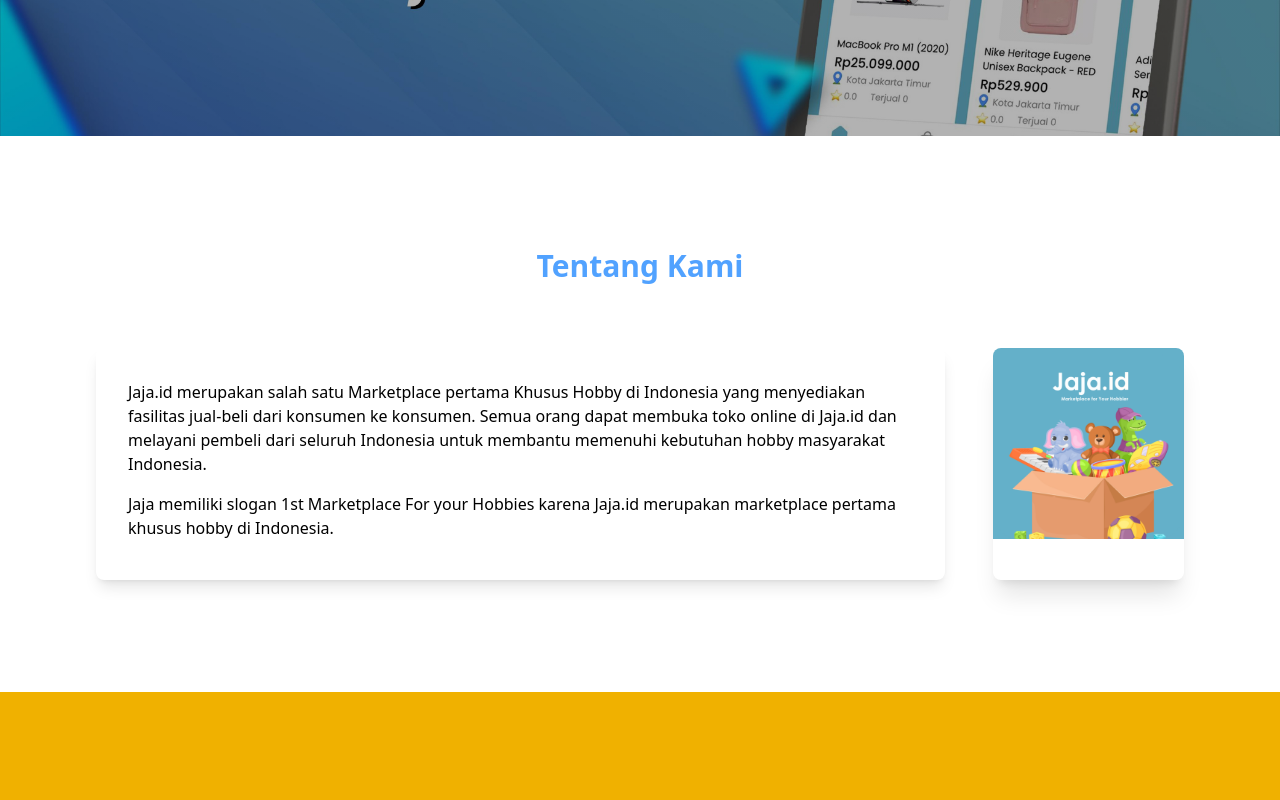
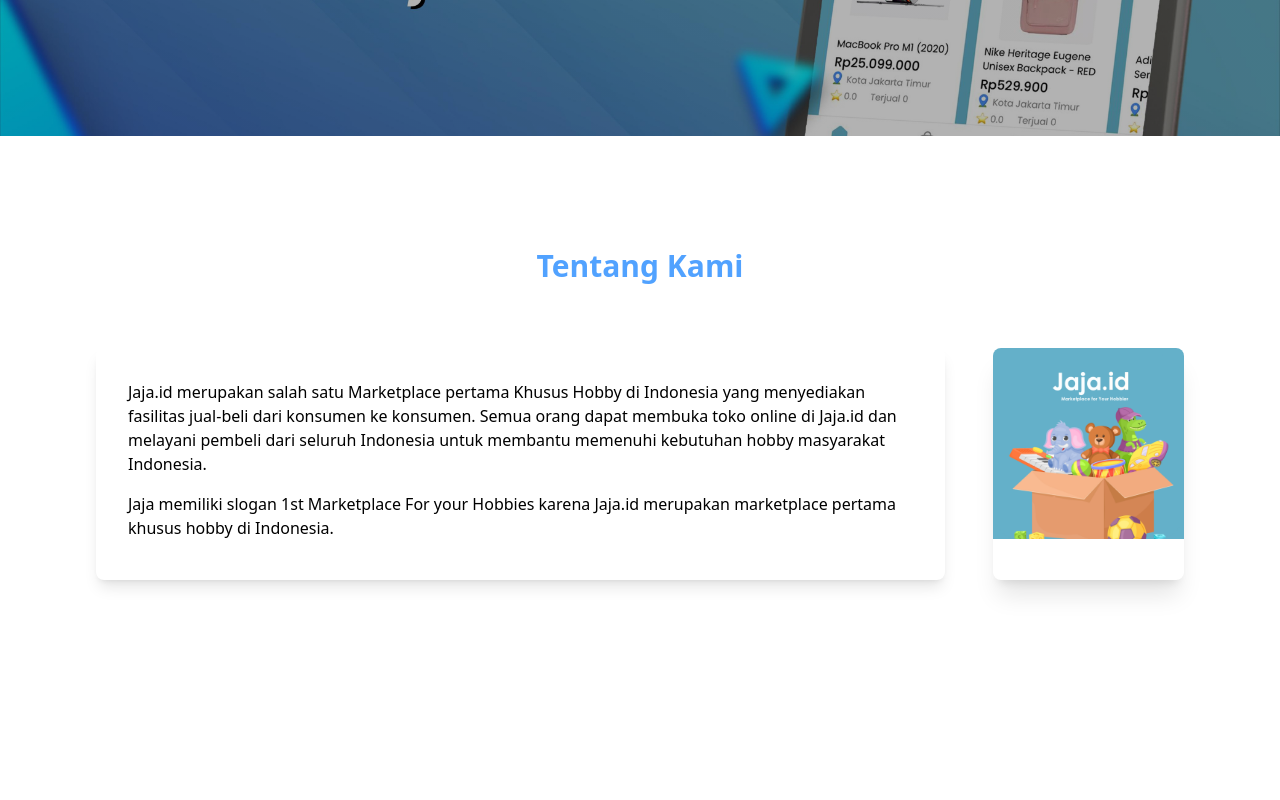
Before and after one commit to zufar-irawan/jajaid, a Next.js app: page / in a window 1280 px wide. Shown: the part 1560-2360 px from the top of the page. Built offline with nearby package versions, Linux system fonts and the light colour scheme.

Commit message:
header anjay

```diff
--- a/app/globals.css
+++ b/app/globals.css
@@ -18,3 +18,7 @@
     --foreground: #ededed;
   }
 }
+
+html {
+  scroll-behavior: smooth;
+}
--- a/app/page.tsx
+++ b/app/page.tsx
@@ -44,7 +44,7 @@
         </section>
 
         {/* ============ Tentang Section =========== */}
-        <section id="tentang" className="py-auto px-6 md:px-20 bg-white">
+        <section id="tentang" className="min-h-screen py-auto px-6 md:px-20 bg-white">
           <div className="py-28">
             <div className="container mx-auto px-4">
               <div className="text-center mb-16">
--- a/component/header.tsx
+++ b/component/header.tsx
@@ -40,9 +40,9 @@
         }
         `}>
         <ul className="flex gap-6 font-medium text-gray-700">
-          <li className="hover:text-blue-500 transition"><Link href={"#"}>Beranda</Link></li>
-          <li className="hover:text-blue-500 transition"><Link href={"#"}>Tentang</Link></li>
-          <li className="hover:text-blue-500 transition"><Link href={"#"}>Kontak</Link></li>
+          <li className="hover:text-blue-500 transition"><Link href={"#beranda"}>Beranda</Link></li>
+          <li className="hover:text-blue-500 transition"><Link href={"#tentang"}>Tentang</Link></li>
+          <li className="hover:text-blue-500 transition"><Link href={"#visiMisi"}>Visi&Misi</Link></li>
         </ul>
       </div>
 
```
